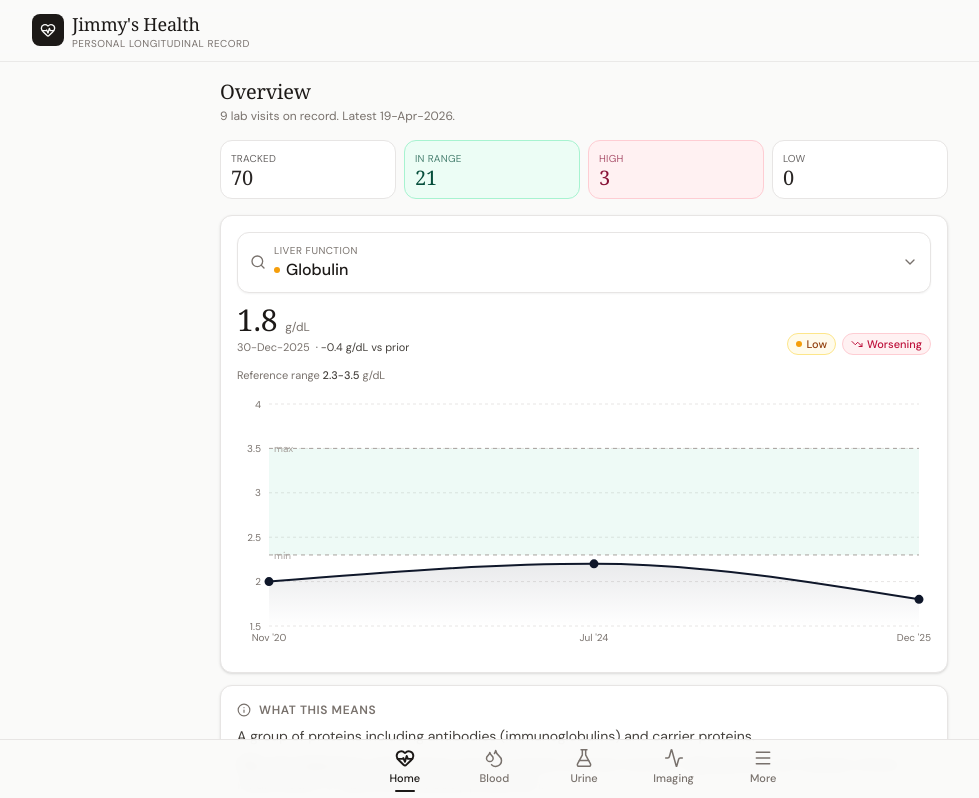
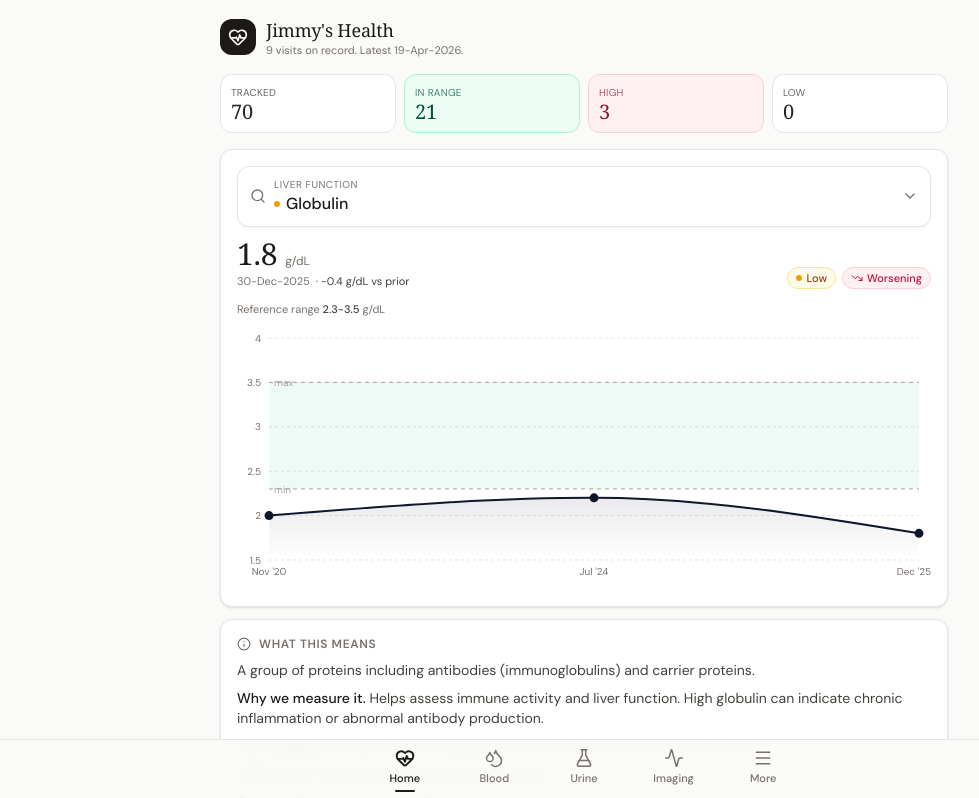
Before and after one commit to jgemayel/jimmy-health, a React (Vite) app: page / in a window 1280 px wide. Shown: the top 798 px of the page, without its empty margins (56-1035 px from the left). Built offline with nearby package versions, Linux system fonts and the light colour scheme.

Commit message:
Fix white-screen: SW v4 network-first for HTML/data, skipWaiting+claim; remove TopBar entirely; fold title into scrollable Overview header

```diff
--- a/src/App.tsx
+++ b/src/App.tsx
@@ -366,11 +366,14 @@ function Overview({ onFocus, setSection }: { onFocus: (m: BloodMarker) => void;
  return (
  <div className="space-y-4">
  {/* Compact header */}
- <div>
- <h1 className="font-serif text-xl text-stone-900">Overview</h1>
- <p className="mt-0.5 text-xs text-stone-500">
- {DATES.length} lab visits on record. Latest {DATES[DATES.length - 1]}.
- </p>
+ <div className="flex items-center gap-2.5">
+ <div className="flex h-9 w-9 items-center justify-center rounded-xl bg-stone-900 text-stone-50">
+ <HeartPulse className="h-5 w-5" />
+ </div>
+ <div className="leading-tight">
+ <div className="font-serif text-lg text-stone-900">Jimmy's Health</div>
+ <div className="text-[11px] text-stone-500">{DATES.length} visits on record. Latest {DATES[DATES.length - 1]}.</div>
+ </div>
  </div>
 
  {/* KPI row (compact pills) */}
@@ -689,7 +692,6 @@ export default function App() {
 
  return (
  <div className="min-h-screen bg-stone-50 text-stone-900 pb-20">
- {section === "overview" && <TopBar />}
  <main className="mx-auto max-w-3xl px-3 py-3 sm:px-5 sm:py-4">
  {section === "overview" && <Overview onFocus={(m) => { setFocusMarker(m); setSection("blood"); }} setSection={setSection} />}
  {section === "blood" && <BloodView initial={focusMarker} />}
```
Also changed, not shown: 1 other file (tests, documents, lock files or other folders).
